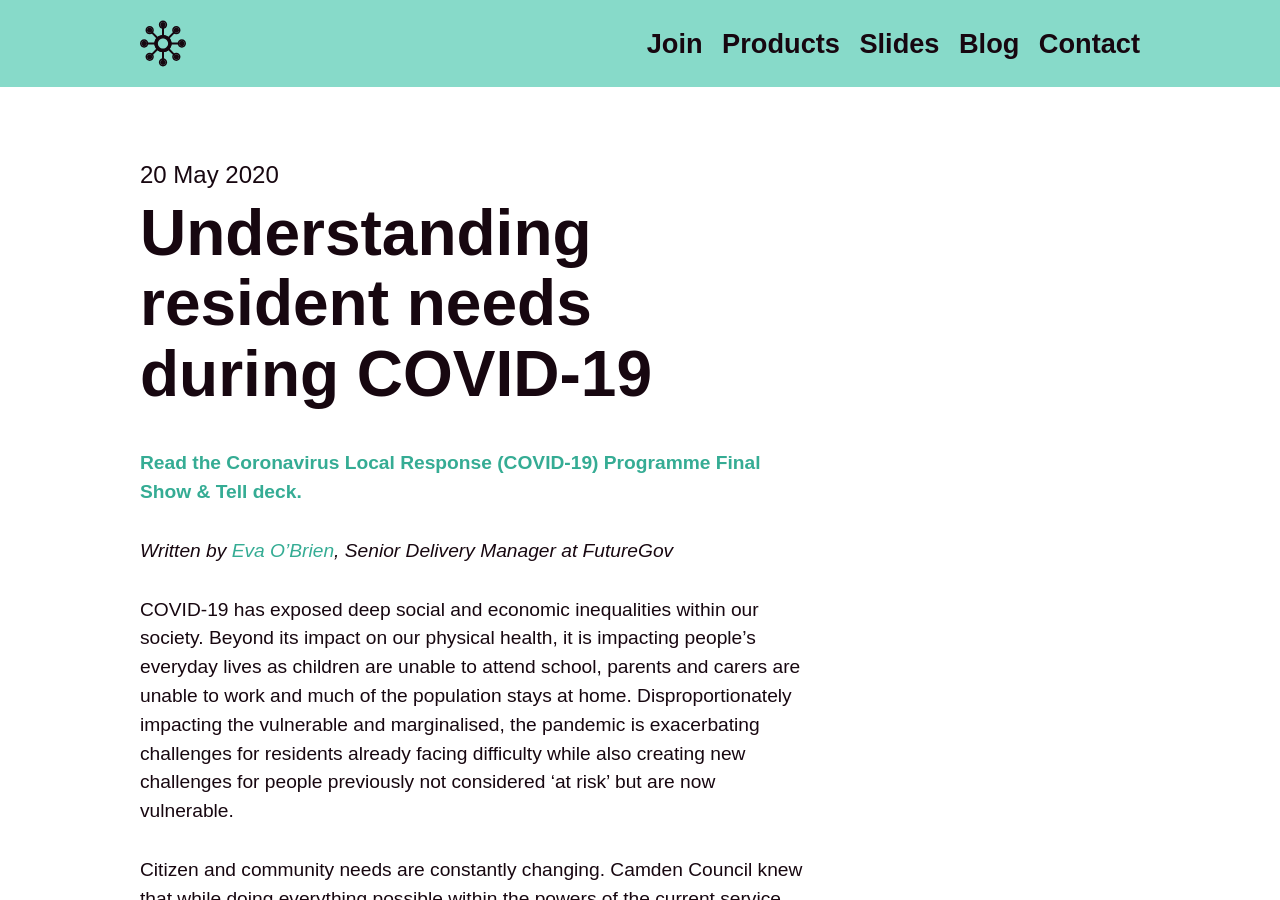
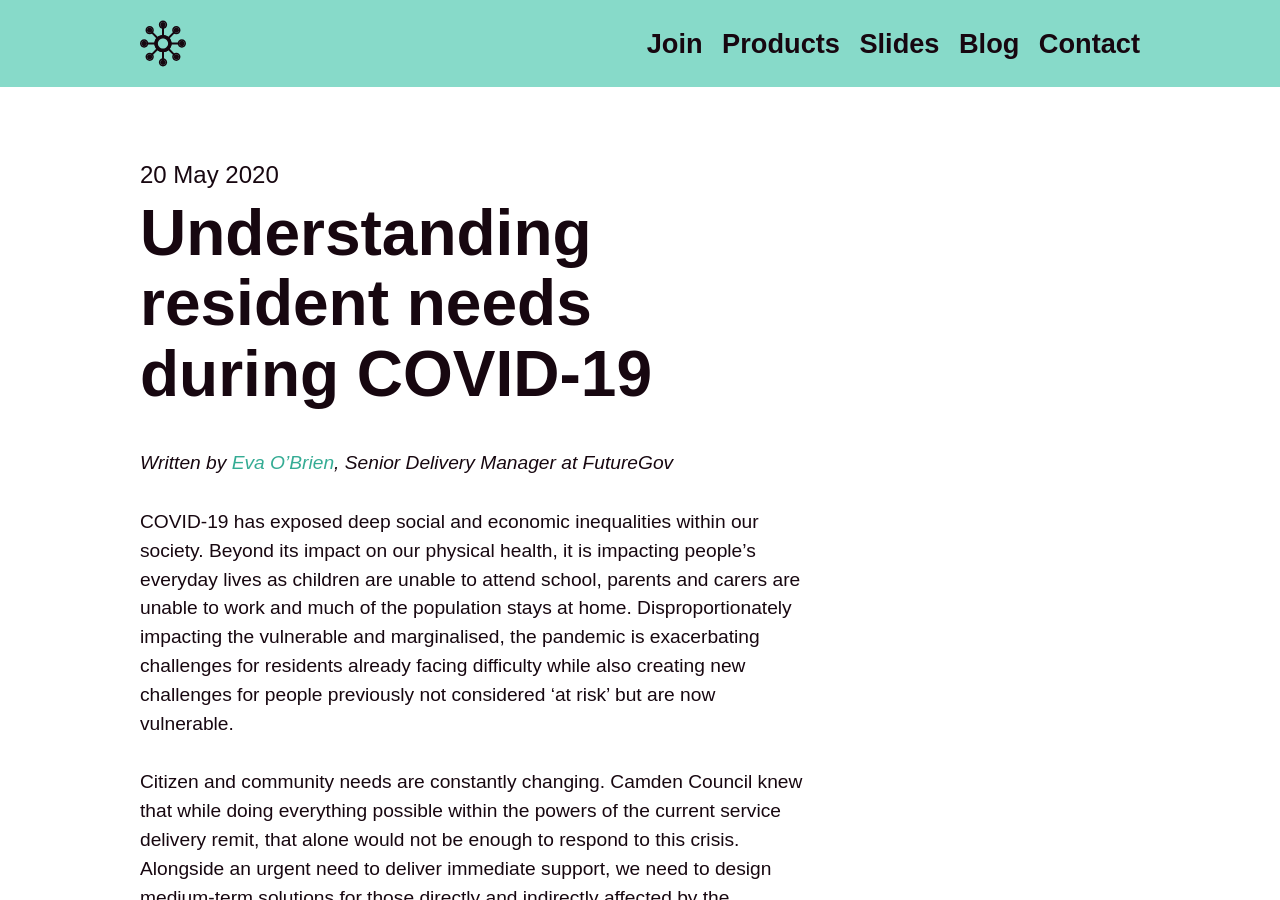
Before and after one commit to wearefuturegov/london-coronavirus-response-microsite, a Jekyll site: the page built from _posts/2020-05-20-Understanding-resident-needs-during-COVID19.markdown, in a window 1280 px wide and 900 px high. Built offline with Jekyll 4.4.1, drawn with Linux system fonts in a browser that asks for light colours; some web fonts are replaced.

Commit message:
Update 2020-05-20-Understanding-resident-needs-during-COVID19.markdown

```diff
--- a/_posts/2020-05-20-Understanding-resident-needs-during-COVID19.markdown
+++ b/_posts/2020-05-20-Understanding-resident-needs-during-COVID19.markdown
@@ -3,8 +3,6 @@ title:  "Understanding resident needs during COVID-19"
 date:   2020-05-20 16:00:00 +0000
 permalink: /blog/understanding-resident-needs-COVID-19
 ---
-
-**<a href="https://docs.google.com/presentation/d/1BY5_wZAj7ZSRmO4XpjRCMrdY_2NnnoUiogRtf6dVvSA/edit?usp=sharing">Read the Coronavirus Local Response (COVID-19) Programme Final Show & Tell deck.</a>**
 
 *Written by [Eva O'Brien](https://blog.wearefuturegov.com/@evaobrien), Senior Delivery Manager at FutureGov*
 
```
